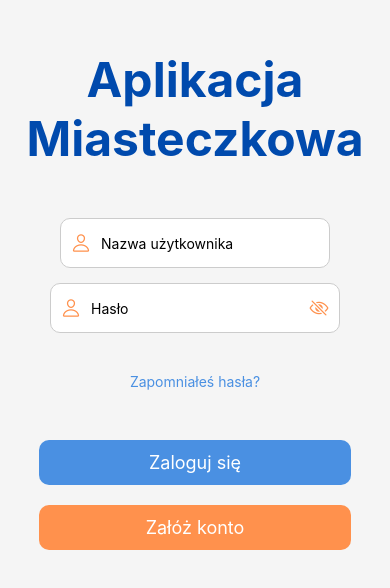
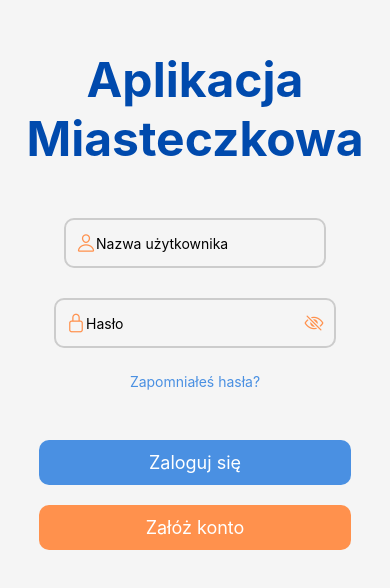
Before and after one commit to SKN-Telephoners/apka_miasteczkowa, a React Native app: screen /Login in a window 390 px wide. Shown: the part 122-710 px from the top of the page. Built offline with nearby package versions, Linux system fonts and the light colour scheme.

Commit message:
updated input component

```diff
--- a/(auth)/LoginScreen.tsx
+++ b/(auth)/LoginScreen.tsx
@@ -22,8 +22,10 @@ const LoginScreen = ({ navigation }: { navigation: any }) => {
   const [message, setMessage] = useState("");
 
   const handleLogin = () => {
-    if (!username || !password) {
-      Alert.alert("Błąd", "Uzupełnij proszę wszystkie pola");
+    if (!username) {
+      return;
+    }
+    if (!password) {
       return;
     }
     console.log("Logowanie:", username, password);
@@ -66,7 +68,6 @@ const LoginScreen = ({ navigation }: { navigation: any }) => {
       </View>
 
       <View style={styles.inputContainer}>
-        <View style={styles.inputContainer}>
         <InputField
           icon="person-outline"
           placeholder="Nazwa użytkownika"
@@ -74,18 +75,9 @@ const LoginScreen = ({ navigation }: { navigation: any }) => {
           onChangeText={setUsername}
           secureTextEntry={false}
           keyboardType="default"
+          errorMessage={""}
         />
-          <Text
-            style={[
-              styles.errorMessage,
-              { display: message ? "flex" : "none" },
-            ]}
-          >
-            {"Proszę podać nazwę użytkownika"}
-          </Text>
-        </View>
 
-        <View style={styles.inputContainer}>
         <InputField
           icon="lock-closed-outline"
           placeholder="Hasło"
@@ -94,15 +86,6 @@ const LoginScreen = ({ navigation }: { navigation: any }) => {
           secureTextEntry={secureText}
           toggleSecure={() => setSecureText(!secureText)}
         />
-          <Text
-            style={[
-              styles.errorMessage,
-              { display: message ? "flex" : "none" },
-            ]}
-          >
-            {}
-          </Text>
-        </View>
       </View>
 
       <TouchableOpacity onPress={() => navigation.navigate("ResetPassword")}>
@@ -145,6 +128,7 @@ const styles = StyleSheet.create({
     marginBottom: 15,
     width: "80%",
     alignItems: "center",
+    gap: 30,
   },
   inputBox: {
     flexDirection: "row",
--- a/(auth)/components/InputField.tsx
+++ b/(auth)/components/InputField.tsx
@@ -1,9 +1,15 @@
 import { Ionicons } from "@expo/vector-icons";
-import React from "react";
-import { StyleSheet, TextInput, View, TouchableOpacity } from "react-native";
+import React, { useEffect, useState } from "react";
+import {
+  StyleSheet,
+  Text,
+  TextInput,
+  TouchableOpacity,
+  View,
+} from "react-native";
 
 interface InputField {
-  icon: string;
+  icon: React.ComponentProps<typeof Ionicons>["name"];
   placeholder: string;
   value: string;
   onChangeText: (text: string) => void;
@@ -15,6 +21,7 @@ interface InputField {
     | "numeric"
     | "phone-pad"
     | "number-pad";
+  errorMessage?: string;
 }
 
 const InputField: React.FC<InputField> = ({
@@ -25,19 +32,39 @@ const InputField: React.FC<InputField> = ({
   secureTextEntry,
   toggleSecure,
   keyboardType = "default",
+  errorMessage,
 }) => {
+  const [showLegend, setShowLegend] = useState(true);
+  const [showError, setShowError] = useState(false);
+
+  useEffect(() => {
+    setShowLegend(value === "");
+  }, [value]);
+
+  const handleTextChange = (text: string) => {
+    setShowLegend(text === "");
+    console.log(text);
+
+    if (keyboardType === "email-address") {
+      text = text.toLowerCase();
+    }
+
+    onChangeText(text);
+  };
+
   return (
     <View style={styles.inputBox}>
-      <Ionicons name="person-outline" size={20} color="#ff914d" />
+      {!showLegend && <Text style={styles.legend}>{placeholder}</Text>}
+      {<Ionicons name={icon} size={20} color="#ff914d" />}
       <TextInput
+        style={styles.input}
         placeholder={placeholder}
         value={value}
-        onChangeText={onChangeText}
+        onChangeText={handleTextChange}
         secureTextEntry={secureTextEntry}
-        style={styles.input}
         keyboardType={keyboardType}
       />
-     {toggleSecure && (
+      {toggleSecure && (
         <TouchableOpacity onPress={toggleSecure}>
           <Ionicons
             name={secureTextEntry ? "eye-off-outline" : "eye-outline"}
@@ -46,6 +73,8 @@ const InputField: React.FC<InputField> = ({
           />
         </TouchableOpacity>
       )}
+
+      {showError && <Text style={styles.errorMessage}>{errorMessage}</Text>}
     </View>
   );
 };
@@ -54,16 +83,22 @@ const styles = StyleSheet.create({
   inputBox: {
     flexDirection: "row",
     alignItems: "center",
-    backgroundColor: "#fff",
     borderRadius: 10,
     paddingHorizontal: 10,
     height: 50,
-    borderWidth: 1,
+    borderWidth: 2,
     borderColor: "#ccc",
   },
   input: {
     flex: 1,
-    marginLeft: 10,
+  },
+  legend: {
+    position: "absolute",
+    top: -10,
+    left: 26,
+    backgroundColor: "#f5f5f5",
+    color: "#aaa",
+    paddingHorizontal: 5,
   },
   errorMessage: {
     color: "red",
```
Lines whose indentation alone changed are shown as unchanged.
